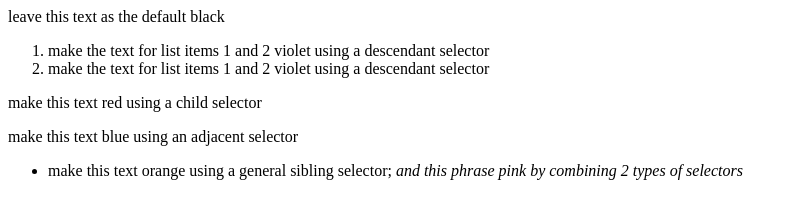
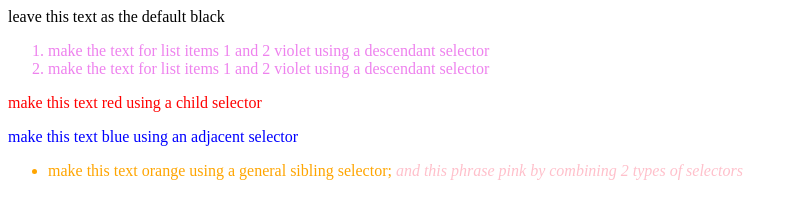
Before and after one commit to ktmllr/289.101, a plain HTML site: page Combinators/css_combinators_challenge.html in a window 1280 px wide. Shown: the whole page, without its empty margins (0-798 px from the left). Drawn offline with Linux system fonts and the light colour scheme.

Commit message:
finished exercise

```diff
--- a/Combinators/css_combinators_challenge.html
+++ b/Combinators/css_combinators_challenge.html
@@ -9,6 +9,30 @@
 
         /* https://developer.mozilla.org/Learn/CSS/Introduction_to_CSS/Combinators_and_multiple_selectors#Combinators_and_selector_lists */
         /* WRITE YOUR CSS HERE */
+        ol.oranges li {
+          color:violet;
+
+        }
+
+        div p:nth-child(2) {
+          color:red;
+
+        }
+
+        div p + p {
+          color:blue;
+
+        }
+
+        p + ul {
+          color:orange;
+
+        }
+
+         div ul li em {
+          color:pink;
+
+        }
 
     </style>
 </head>
```
